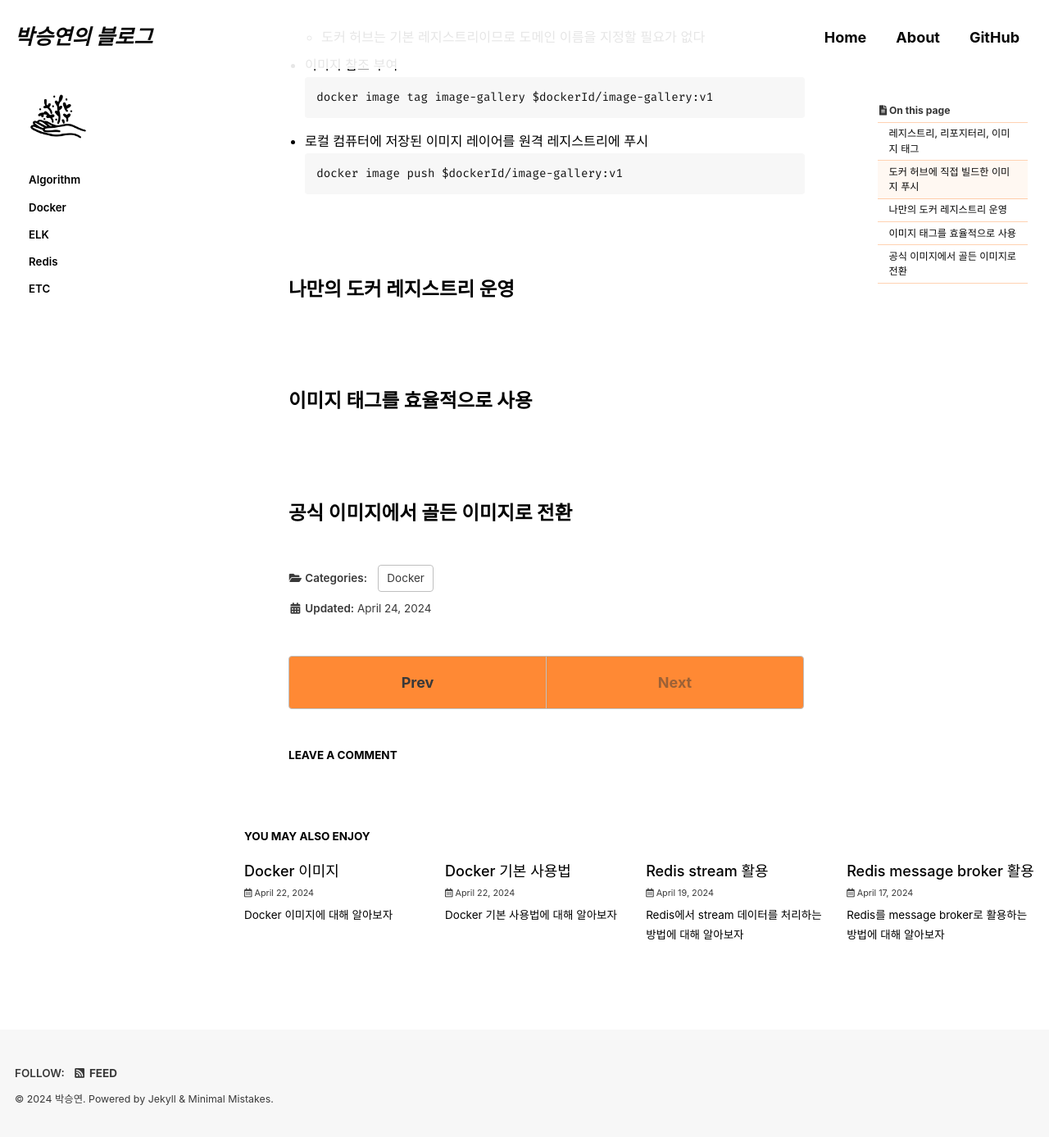
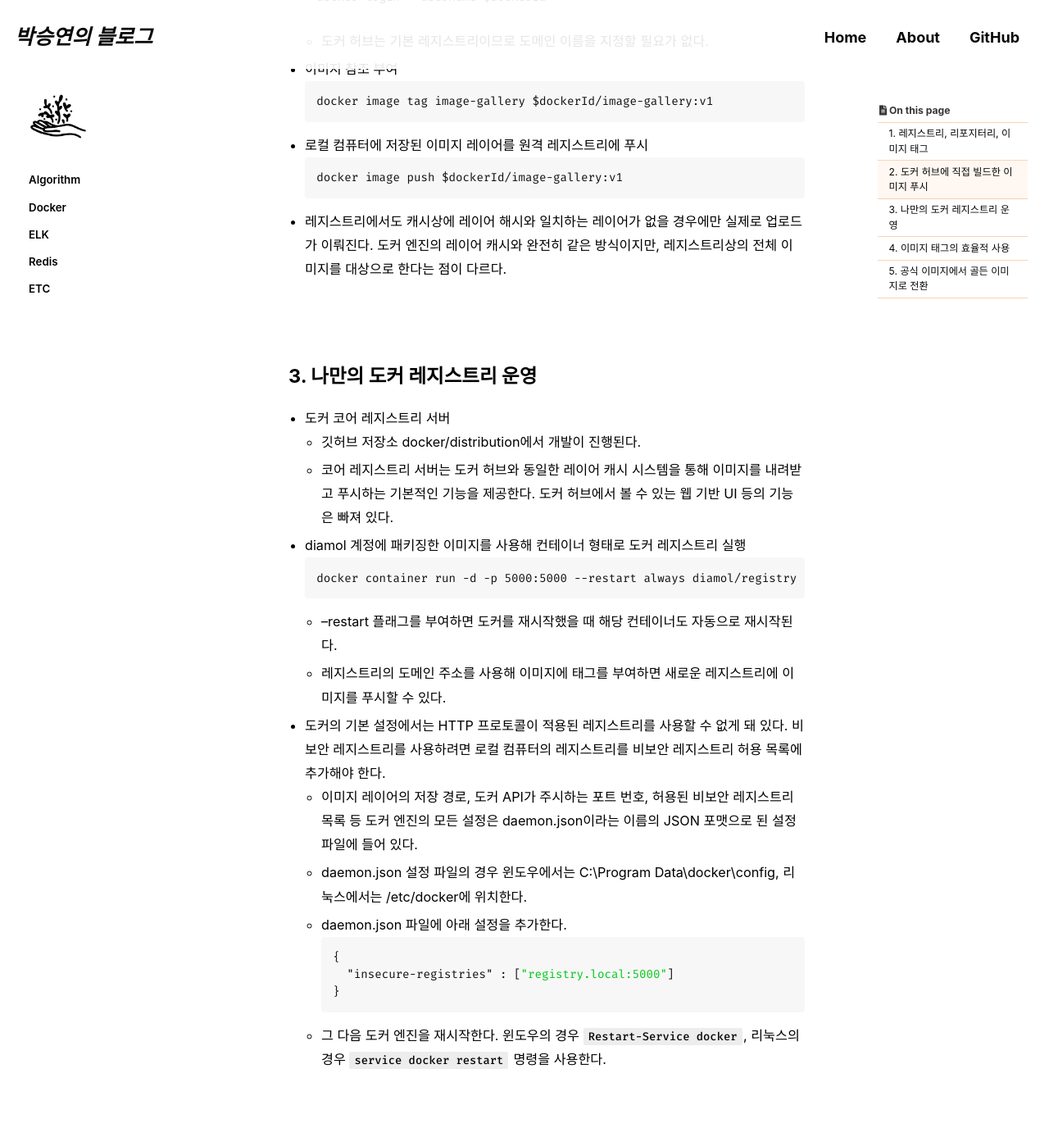
Before and after one commit to seungyeonpark/seungyeonpark.github.io, a Jekyll site: the page built from _posts/docker/2024-04-24-docker-registry.md, in a window 1280 px wide and 1400 px high, scrolled down 1333 px. Shown: the top 1387 px of the window at 82% size. Built offline with Jekyll 4.4.1, drawn with Linux system fonts in a browser that asks for light colours; cached includes are drawn as plain includes; some web fonts are replaced; comment, search, counter and statistics services are not loaded; some of the changed text lies outside the part shown.

Commit message:
Docs: Docker 레지스트리

````diff
--- a/_posts/docker/2024-04-24-docker-registry.md
+++ b/_posts/docker/2024-04-24-docker-registry.md
@@ -16,7 +16,7 @@ date: 2024-04-24
 last_modified_at: 2024-04-24
 ---
 
-## 레지스트리, 리포지터리, 이미지 태그
+## 1. 레지스트리, 리포지터리, 이미지 태그
 - 로컬 컴퓨터에 없는 이미지를 내려받으려 할 때 가장 먼저 찾아보는 곳이 도커 허브
 - 도커 이미지 참조
   ```
@@ -26,23 +26,23 @@ last_modified_at: 2024-04-24
   - diamol: 이미지 작성자의 계정 이름. 개인 혹은 단체의 이름에 해당
   - golang: 이미지 레포지토리 이름. 일반적으로 애플리케이션의 이름에 해당한다. 하나의 레포지토리는 여러 버전의 이미지를 담을 수 있다
   - latest: 이미지 태그. 애플리케이션의 버전 혹은 변종을 나타낸다. 기본값은 latest
-- 이미지 참조가 레지스트리에서 특정한 이미지를 식별하는 식별자 역할을 한다
-  - 이미지는 여러 개의 참조를 가질 수 있다
+- 이미지 참조는 레지스트리에서 특정한 이미지를 식별하는 식별자 역할을 한다.
+- 이미지는 여러 개의 참조를 가질 수 있다.
 - 이미지 참조 목록 확인
   ```
   docker image ls --filter reference=image-gallery --filter reference='*/image-gallery'
   ```
-  - 출력 결과 리스트에서 이미지 ID가 같다면 두 이미지 참조가 같은 이미지를 가리키는 것이다
+  - 출력 결과 리스트에서 이미지 ID가 같다면 두 이미지 참조가 같은 이미지를 가리키는 것이다.
 - 레지스트리의 기본값은 도커 허브
-  - 자사 도커 레지스트리를 꾸리는 경우 이미지 참조의 첫 부분에 인하우스 레지스트리의 도메인을 기재하면 도커는 도커 허브 대신 해당 레지스트리를 찾아간다
-- diamol는 공개 레퍼지토리이므로 누구든지 이미지를 내려받을 수 있지만 diamol 단체의 소속원만이 레퍼지토리에 이미지를 푸시할 수 있다
+  - 자사 도커 레지스트리를 꾸리는 경우 이미지 참조의 첫 부분에 인하우스 레지스트리의 도메인을 기재하면 도커는 도커 허브 대신 해당 레지스트리를 찾아간다.
+- diamol는 공개 레퍼지토리이므로 누구든지 이미지를 내려받을 수 있지만 diamol 단체의 소속원만이 레퍼지토리에 이미지를 푸시할 수 있다.
 - 태그의 기본값은 latest
-  - 레지스트리에 이미지를 푸시할 때는 항상 명시적으로 태그를 부여해야 한다
+  - 레지스트리에 이미지를 푸시할 때는 항상 명시적으로 태그를 부여해야 한다.
 
 <br>
 <br>
 
-## 도커 허브에 직접 빌드한 이미지 푸시
+## 2. 도커 허브에 직접 빌드한 이미지 푸시
 - 레지스트리에 이미지 푸시
   (1) 도커 CLI를 통해 레지스트리에 로그인. 이 로그인을 통해 레지스트리에 이미지를 푸시할 권한이 부여
   (2) 이미지에 푸시 권한을 가진 계정명을 포함하는 이미지 참조 붙이기
@@ -51,7 +51,7 @@ last_modified_at: 2024-04-24
   ```
   docker login --username $dockerId
   ```
-  - 도커 허브는 기본 레지스트리이므로 도메인 이름을 지정할 필요가 없다
+  - 도커 허브는 기본 레지스트리이므로 도메인 이름을 지정할 필요가 없다.
 - 이미지 참조 부여
   ```
   docker image tag image-gallery $dockerId/image-gallery:v1
@@ -60,18 +60,50 @@ last_modified_at: 2024-04-24
   ```
   docker image push $dockerId/image-gallery:v1
   ```
+- 레지스트리에서도 캐시상에 레이어 해시와 일치하는 레이어가 없을 경우에만 실제로 업로드가 이뤄진다. 도커 엔진의 레이어 캐시와 완전히 같은 방식이지만, 레지스트리상의 전체 이미지를 대상으로 한다는 점이 다르다.
 
 <br>
 <br>
 
-## 나만의 도커 레지스트리 운영
+## 3. 나만의 도커 레지스트리 운영
+- 도커 코어 레지스트리 서버
+  - 깃허브 저장소 docker/distribution에서 개발이 진행된다.
+  - 코어 레지스트리 서버는 도커 허브와 동일한 레이어 캐시 시스템을 통해 이미지를 내려받고 푸시하는 기본적인 기능을 제공한다. 도커 허브에서 볼 수 있는 웹 기반 UI 등의 기능은 빠져 있다.
+- diamol 계정에 패키징한 이미지를 사용해 컨테이너 형태로 도커 레지스트리 실행
+  ```
+  docker container run -d -p 5000:5000 --restart always diamol/registry
+  ```
+  - --restart 플래그를 부여하면 도커를 재시작했을 때 해당 컨테이너도 자동으로 재시작된다.
+  - 레지스트리의 도메인 주소를 사용해 이미지에 태그를 부여하면 새로운 레지스트리에 이미지를 푸시할 수 있다.
+- 도커의 기본 설정에서는 HTTP 프로토콜이 적용된 레지스트리를 사용할 수 없게 돼 있다. 비보안 레지스트리를 사용하려면 로컬 컴퓨터의 레지스트리를 비보안 레지스트리 허용 목록에 추가해야 한다.
+  - 이미지 레이어의 저장 경로, 도커 API가 주시하는 포트 번호, 허용된 비보안 레지스트리 목록 등 도커 엔진의 모든 설정은 daemon.json이라는 이름의 JSON 포맷으로 된 설정 파일에 들어 있다.
+  - daemon.json 설정 파일의 경우 윈도우에서는 C:\Program Data\docker\config, 리눅스에서는 /etc/docker에 위치한다.
+  - daemon.json 파일에 아래 설정을 추가한다.
+    ``` json
+    {
+      "insecure-registries" : ["registry.local:5000"]
+    }
+    ```
+  - 그 다음 도커 엔진을 재시작한다. 윈도우의 경우 `Restart-Service docker`, 리눅스의 경우 `service docker restart` 명령을 사용한다.
 
 <br>
 <br>
 
-## 이미지 태그를 효율적으로 사용
+## 4. 이미지 태그의 효율적 사용
+- pull 명령이나 FROM 인스트럭션에서 특정한 패치 버전을 콕 집어 사용하면서 항상 같은 버전을 보장받을 수 있다.
+- 패치 업데이트를 자동으로 전달받고 싶다면 [major].[minor] 태그를 사용하고, 마이너 업데이트까지 전달받고 싶다면 [major] 태그를 사용한다.
+- 직접 작성한 Dockerfile 스크립트의 기반 이미지는 가능한 한 정확한 버전을 지정하여 개발 팀과 동일한 도구로 빌드하고 동일한 런타임을 사용해 실행하는 것이 좋다.
 
 <br>
 <br>
 
-## 공식 이미지에서 골든 이미지로 전환
+## 5. 공식 이미지에서 골든 이미지로 전환
+- verified publisher
+  - 도커 허브를 통해 이미지를 배포하는 단체들 중에서도 마이크로소프트, 오라클, IBM과 같은 신뢰할 수 있는 기업을 verified publisher로 지정한다.
+  - 이들이 배포하는 이미지는 취약점 탐지 등의 승인 절차를 거쳐 공개된다.
+- official image
+  - official image로 배포되는 소프트웨어는 주로 오픈 소스 소프트웨어로, 해당 프로젝트 개발 팀과 도커가 함께 이미지를 관리한다.
+  - official image 역시 취약점 탐색을 거치고 주기적으로 업데이트되며, 잘 최적화된 Dockerfile 스크립트로 구성된다.
+- golden image
+  - golden image는 official image를 기반으로 삼아 인증서나 환경 설정값 등 자신이 필요한 설정을 추가한 것이다.
+  - 골든 이미지는 도커 허브의 기업 레퍼지토리나 자체 레퍼지토리에서 관리된다.
````
